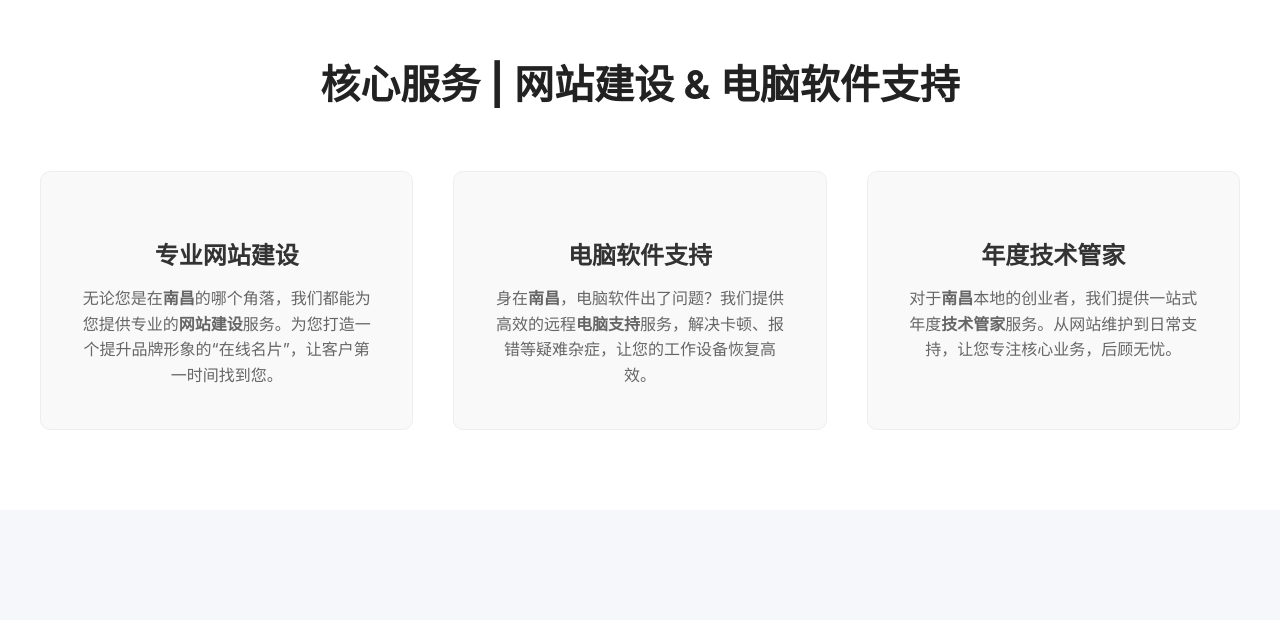
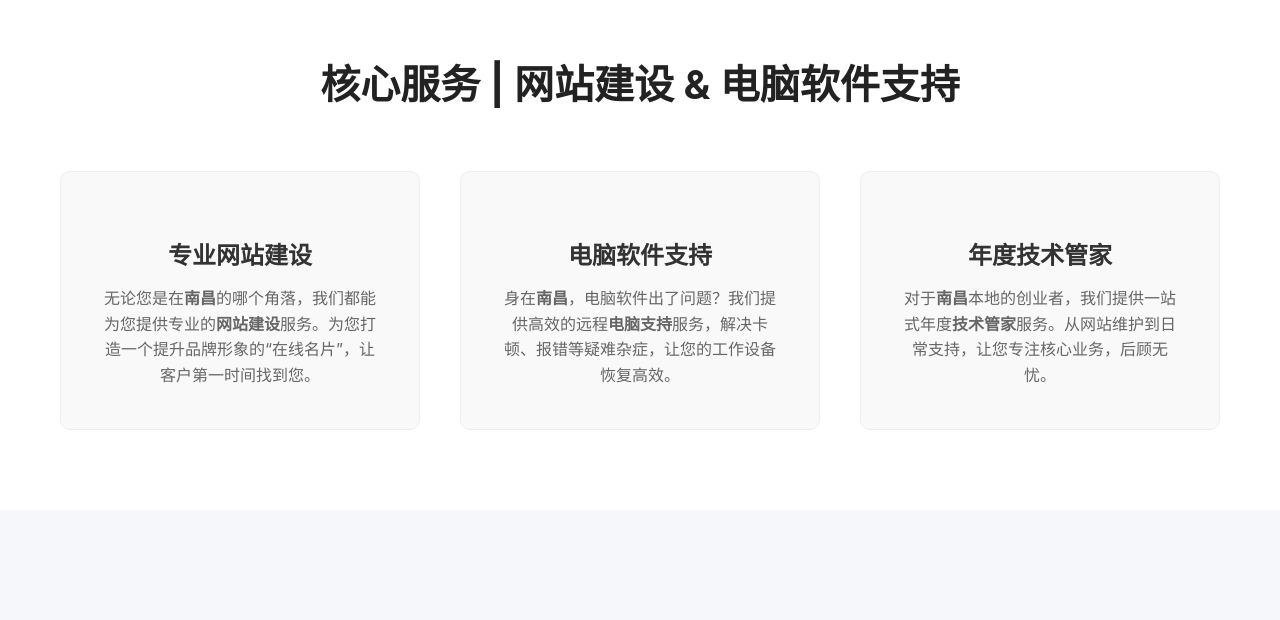
Before and after one commit to yunfan-studio/yunfan-studio.github.io, a plain HTML site: page index.html in a window 1280 px wide. Shown: the part 860-1480 px from the top of the page. Drawn offline with Linux system fonts and the light colour scheme.

Commit message:
Update style.css
移动端适配，撑破屏幕修改

```diff
--- a/style.css
+++ b/style.css
@@ -1,8 +1,18 @@
-/* --- 全局样式重置和基础设定 --- */
-body, h1, p {
+/* --- 全局样式重置和基础设定 (终极版) --- */
+* {
+    box-sizing: border-box; /* 这是一个好习惯，确保内外边距不会撑大盒子 */
+}
+
+body {
     margin: 0;
     padding: 0;
-    font-family: -apple-system, BlinkMacSystemFont, "Segoe UI", Roboto, "Helvetica Neue", Arial, sans-serif; /* 使用现代、清晰的系统字体 */
+    font-family: -apple-system, BlinkMacSystemFont, "Segoe UI", Roboto, "Helvetica Neue", Arial, sans-serif;
+    overflow-x: hidden; /* 终极封印！禁止任何水平方向的溢出！*/
+}
+
+h1, p {
+    margin: 0;
+    padding: 0;
 }
 
 /* --- 英雄区域 整体样式 --- */
```
